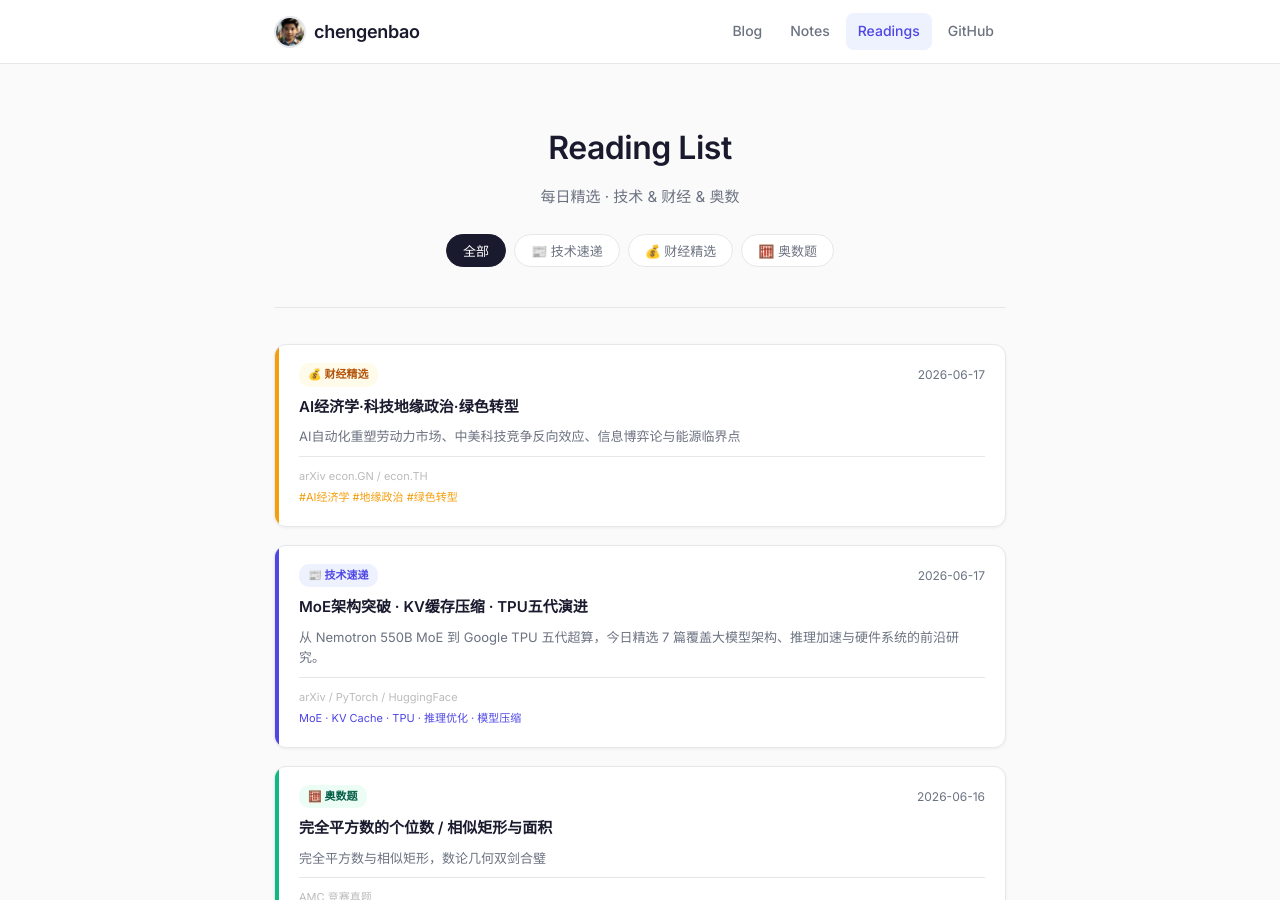
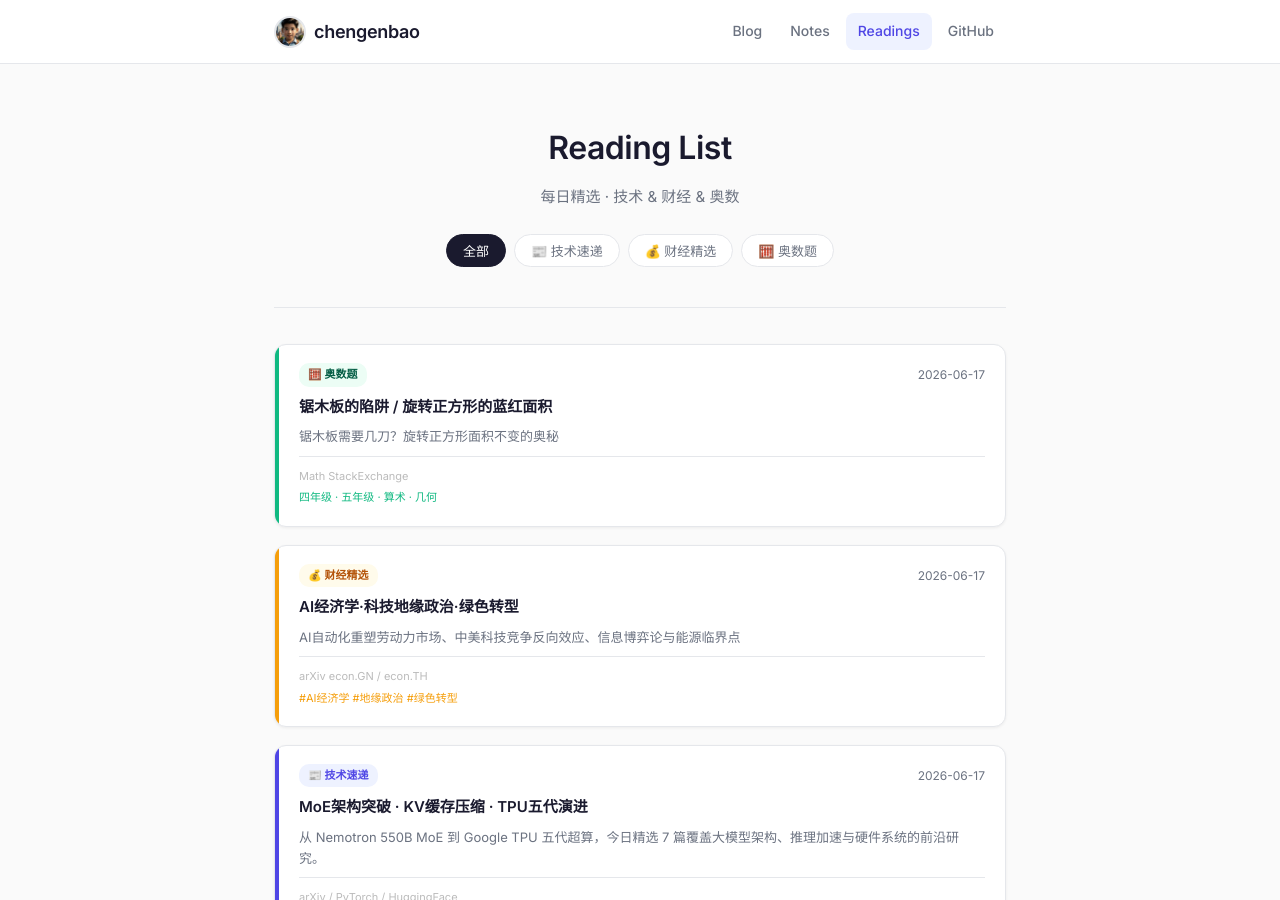
Before and after one commit to chengenbao/chengenbao.github.io, a Jekyll site: the page built from reading-list/index.md, in a window 1280 px wide and 900 px high. Built offline with Jekyll 4.4.1, drawn with Linux system fonts in a browser that asks for light colours.

Commit message:
add math card 2026-06-17

```diff
--- a/reading-list/index.md
+++ b/reading-list/index.md
@@ -18,6 +18,7 @@
   </div>
 
   <div class="rl-grid">
+<a class="rl-card math" href="/reading-list/2026-06-17-math/"><div class="rl-accent"></div><div class="rl-body"><div class="rl-top"><span class="rl-badge math">🧮 奥数题</span><time>2026-06-17</time></div><h2>锯木板的陷阱 / 旋转正方形的蓝红面积</h2><p>锯木板需要几刀？旋转正方形面积不变的奥秘</p><div class="rl-meta"><span class="rl-source">Math StackExchange</span><span class="rl-tags">四年级 · 五年级 · 算术 · 几何</span></div></div></a>
 <a class="rl-card finance" href="/reading-list/2026-06-17-finance-daily/">
   <div class="rl-accent"></div>
   <div class="rl-body">
```
